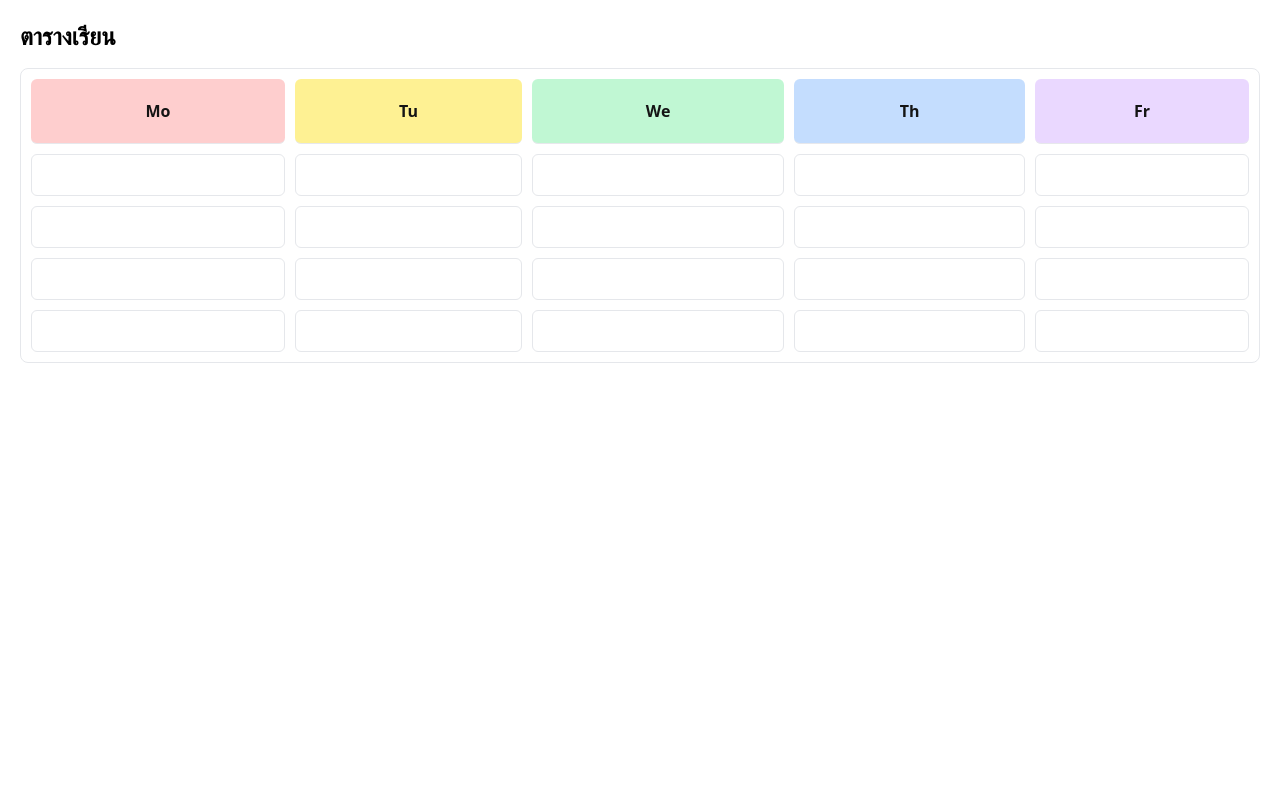
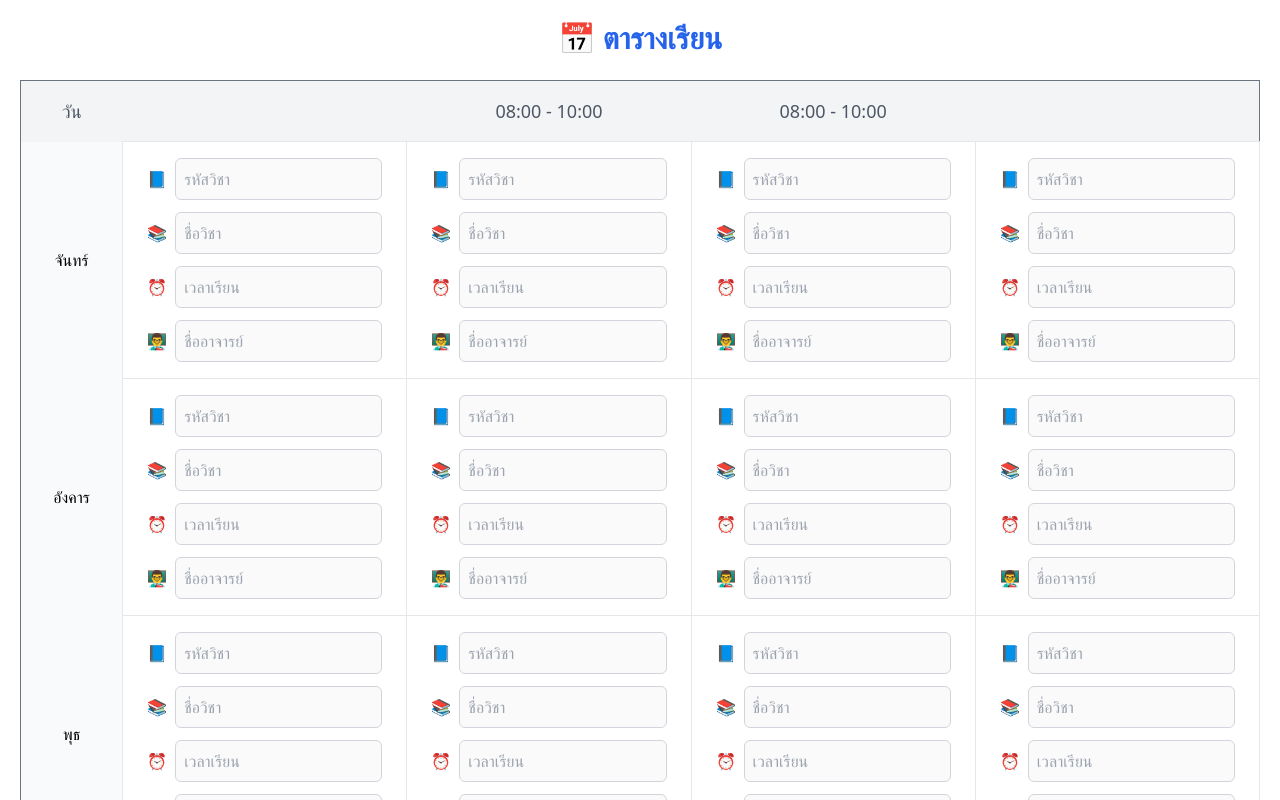
Before and after one commit to MoonZx1/react-schedules, a React (Vite) app: page / in a window 1280 px wide. Shown: the top 800 px of the page. Built offline with nearby package versions, Linux system fonts and the light colour scheme.

Commit message:
เเก้ตารางใหม่

```diff
--- a/src/pages/Home.tsx
+++ b/src/pages/Home.tsx
@@ -1,53 +1,152 @@
-// src/pages/Home.tsx
-import React from 'react';
+import React, { useState, useEffect } from "react";
 import "../styles/Home.css";
 
 const Home: React.FC = () => {
+  const LOCAL_STORAGE_KEY = "scheduleData";
+
+  // ฟังก์ชันสำหรับดึงข้อมูลตารางเรียนจาก Local Storage
+  const getInitialSchedule = (): any[][] => {
+    const savedData = localStorage.getItem(LOCAL_STORAGE_KEY);
+    if (savedData) {
+      return JSON.parse(savedData);
+    }
+    return [
+      [{ code: "", subject: "", time: "", instructor: "" }, {}, {}, {}],
+      [{}, {}, {}, {}],
+      [{}, {}, {}, {}],
+      [{}, {}, {}, {}],
+      [{}, {}, {}, {}],
+    ];
+  };
+
+  // สถานะของตารางเรียนและสถานะการแก้ไข
+  const [schedule, setSchedule] = useState<any[][]>(getInitialSchedule);
+  const [isEditingAllowed, setEditingAllowed] = useState(false);
+
+  // ฟังก์ชันบันทึกข้อมูล
+  const saveAllData = () => {
+    localStorage.setItem(LOCAL_STORAGE_KEY, JSON.stringify(schedule));
+    setEditingAllowed(false);
+    alert("บันทึกข้อมูลเรียบร้อยแล้ว!");
+  };
+
+  // ฟังก์ชันเปิดโหมดแก้ไข
+  const enableEditing = () => {
+    setEditingAllowed(true);
+  };
+
+  // ฟังก์ชันเปลี่ยนแปลงข้อมูลในเซลล์
+  const handleCellChange = (dayIndex: number, timeIndex: number, key: string, value: string) => {
+    if (!isEditingAllowed) return;
+    const updatedSchedule = [...schedule];
+    if (!updatedSchedule[dayIndex][timeIndex]) {
+      updatedSchedule[dayIndex][timeIndex] = { code: "", subject: "", time: "", instructor: "" };
+    }
+    updatedSchedule[dayIndex][timeIndex][key] = value;
+    setSchedule(updatedSchedule);
+  };
+
+  // โหลดข้อมูลตารางเมื่อแอปเริ่มต้น
+  useEffect(() => {
+    const savedData = getInitialSchedule();
+    setSchedule(savedData);
+  }, []);
+
   return (
     <div className="p-5">
-      <h1 className="text-2xl font-bold mb-4">ตารางเรียน</h1>
+      <h1 className="text-3xl font-semibold mb-6 text-center text-blue-600">📅 ตารางเรียน</h1>
       <div className="overflow-x-auto">
-        <table className="min-w-full bg-white border border-gray-200 border-separate rounded-lg" style={{ borderSpacing: "10px" }}>
+        <table className="min-w-full bg-white border border-gray-500 rounded-lg shadow-lg" style={{ borderSpacing: "10px" }}>
           <thead>
-            <tr>
-              <th className="px-4 py-5 border-b border-gray-200 rounded-md bg-red-200 sparkle">Mo</th>
-              <th className="px-4 py-5 border-b border-gray-200 rounded-md bg-yellow-200 sparkle">Tu</th>
-              <th className="px-4 py-5 border-b border-gray-200 rounded-md bg-green-200 sparkle">We</th>
-              <th className="px-4 py-5 border-b border-gray-200 rounded-md bg-blue-200 sparkle">Th</th>
-              <th className="px-4 py-5 border-b border-gray-200 rounded-md bg-purple-200 sparkle">Fr</th>
-            </tr>
+          <tr className="text-center bg-gray-100 align-middle">
+          <th className="px-6 py-4 text-lg font-medium text-gray-600">วัน</th>
+          <th className="px-6 py-4 text-lg font-medium text-gray-600"></th>
+          <th className="px-6 py-4 text-lg font-medium text-gray-600">08:00 - 10:00</th>
+          <th className="px-6 py-4 text-lg font-medium text-gray-600">08:00 - 10:00</th>
+          <th className="px-6 py-4 text-lg font-medium text-gray-600"></th>
+          </tr>
+
           </thead>
           <tbody>
-            <tr className="text-center">
-              <td className="px-4 py-5 border border-gray-200 rounded-md"></td>
-              <td className="px-4 py-5 border border-gray-200 rounded-md"></td>
-              <td className="px-4 py-5 border border-gray-200 rounded-md"></td>
-              <td className="px-4 py-5 border border-gray-200 rounded-md"></td>
-              <td className="px-4 py-5 border border-gray-200 rounded-md"></td>
-            </tr>
-            <tr className="text-center">
-              <td className="px-4 py-5 border border-gray-200 rounded-md"></td>
-              <td className="px-4 py-5 border border-gray-200 rounded-md"></td>
-              <td className="px-4 py-5 border border-gray-200 rounded-md"></td>
-              <td className="px-4 py-5 border border-gray-200 rounded-md"></td>
-              <td className="px-4 py-5 border border-gray-200 rounded-md"></td>
-            </tr>
-            <tr className="text-center">
-              <td className="px-4 py-5 border border-gray-200 rounded-md"></td>
-              <td className="px-4 py-5 border border-gray-200 rounded-md"></td>
-              <td className="px-4 py-5 border border-gray-200 rounded-md"></td>
-              <td className="px-4 py-5 border border-gray-200 rounded-md"></td>
-              <td className="px-4 py-5 border border-gray-200 rounded-md"></td>
-            </tr>
-            <tr className="text-center">
-              <td className="px-4 py-5 border border-gray-200 rounded-md"></td>
-              <td className="px-4 py-5 border border-gray-200 rounded-md"></td>
-              <td className="px-4 py-5 border border-gray-200 rounded-md"></td>
-              <td className="px-4 py-5 border border-gray-200 rounded-md"></td>
-              <td className="px-4 py-5 border border-gray-200 rounded-md"></td>
-            </tr>
+            {["จันทร์", "อังคาร", "พุธ", "พฤหัสบดี", "ศุกร์"].map((day, dayIndex) => (
+              <tr key={dayIndex} className="text-center">
+                <td className="px-6 py-4 bg-gray-50">{day}</td>
+                {schedule[dayIndex].map((cell, timeIndex) => (
+                  <td key={timeIndex} className="relative px-6 py-4 border border-gray-200">
+                    <div className="flex flex-col space-y-3">
+                      {/* รหัสวิชา */}
+                      <div className="flex items-center">
+                        <span className="mr-2 text-blue-500">📘</span>
+                        <input
+                          type="text"
+                          value={cell?.code || ""}
+                          placeholder="รหัสวิชา"
+                          disabled={!isEditingAllowed}
+                          onChange={(e) => handleCellChange(dayIndex, timeIndex, "code", e.target.value)}
+                          className={`w-full p-2 border ${isEditingAllowed ? "border-blue-400" : "border-gray-300"} rounded-md`}
+                        />
+                      </div>
+                      {/* ชื่อวิชา */}
+                      <div className="flex items-center">
+                        <span className="mr-2 text-green-500">📚</span>
+                        <input
+                          type="text"
+                          value={cell?.subject || ""}
+                          placeholder="ชื่อวิชา"
+                          disabled={!isEditingAllowed}
+                          onChange={(e) => handleCellChange(dayIndex, timeIndex, "subject", e.target.value)}
+                          className={`w-full p-2 border ${isEditingAllowed ? "border-blue-400" : "border-gray-300"} rounded-md`}
+                        />
+                      </div>
+                      {/* เวลาเรียน */}
+                      <div className="flex items-center">
+                        <span className="mr-2 text-yellow-500">⏰</span>
+                        <input
+                          type="text"
+                          value={cell?.time || ""}
+                          placeholder="เวลาเรียน"
+                          disabled={!isEditingAllowed}
+                          onChange={(e) => handleCellChange(dayIndex, timeIndex, "time", e.target.value)}
+                          className={`w-full p-2 border ${isEditingAllowed ? "border-blue-400" : "border-gray-300"} rounded-md`}
+                        />
+                      </div>
+                      {/* ชื่ออาจารย์ */}
+                      <div className="flex items-center">
+                        <span className="mr-2 text-purple-500">👨‍🏫</span>
+                        <input
+                          type="text"
+                          value={cell?.instructor || ""}
+                          placeholder="ชื่ออาจารย์"
+                          disabled={!isEditingAllowed}
+                          onChange={(e) => handleCellChange(dayIndex, timeIndex, "instructor", e.target.value)}
+                          className={`w-full p-2 border ${isEditingAllowed ? "border-blue-400" : "border-gray-300"} rounded-md`}
+                        />
+                      </div>
+                    </div>
+                  </td>
+                ))}
+              </tr>
+            ))}
           </tbody>
         </table>
+      </div>
+
+      {/* ปุ่มแก้ไข และบันทึก */}
+      <div className="mt-6 flex justify-center space-x-6">
+        <button
+          className={`px-6 py-2 text-white rounded-md shadow-md ${isEditingAllowed ? "bg-gray-400 cursor-not-allowed" : "bg-blue-500"}`}
+          onClick={enableEditing}
+          disabled={isEditingAllowed}
+        >
+          แก้ไข 🖊️
+        </button>
+        <button
+          className={`px-6 py-2 text-white rounded-md shadow-md ${isEditingAllowed ? "bg-green-500" : "bg-gray-400 cursor-not-allowed"}`}
+          onClick={saveAllData}
+          disabled={!isEditingAllowed}
+        >
+          บันทึก 💾
+        </button>
       </div>
     </div>
   );
```
